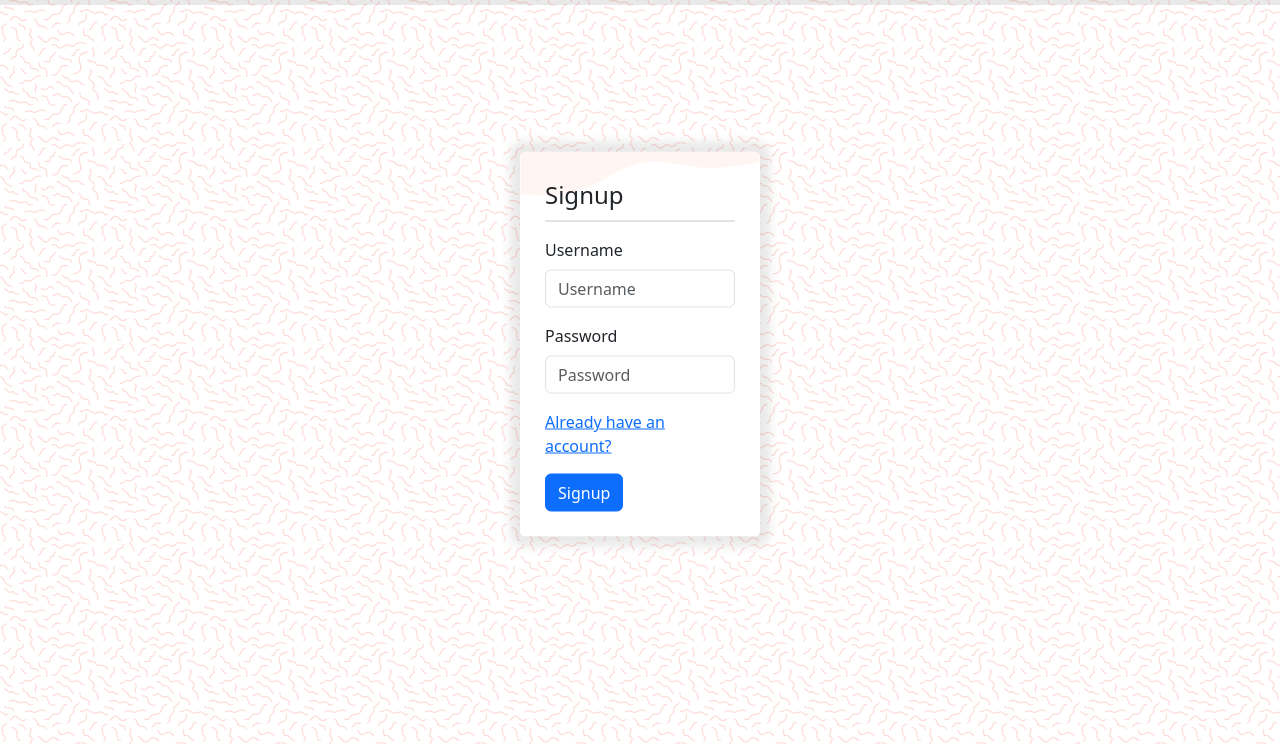
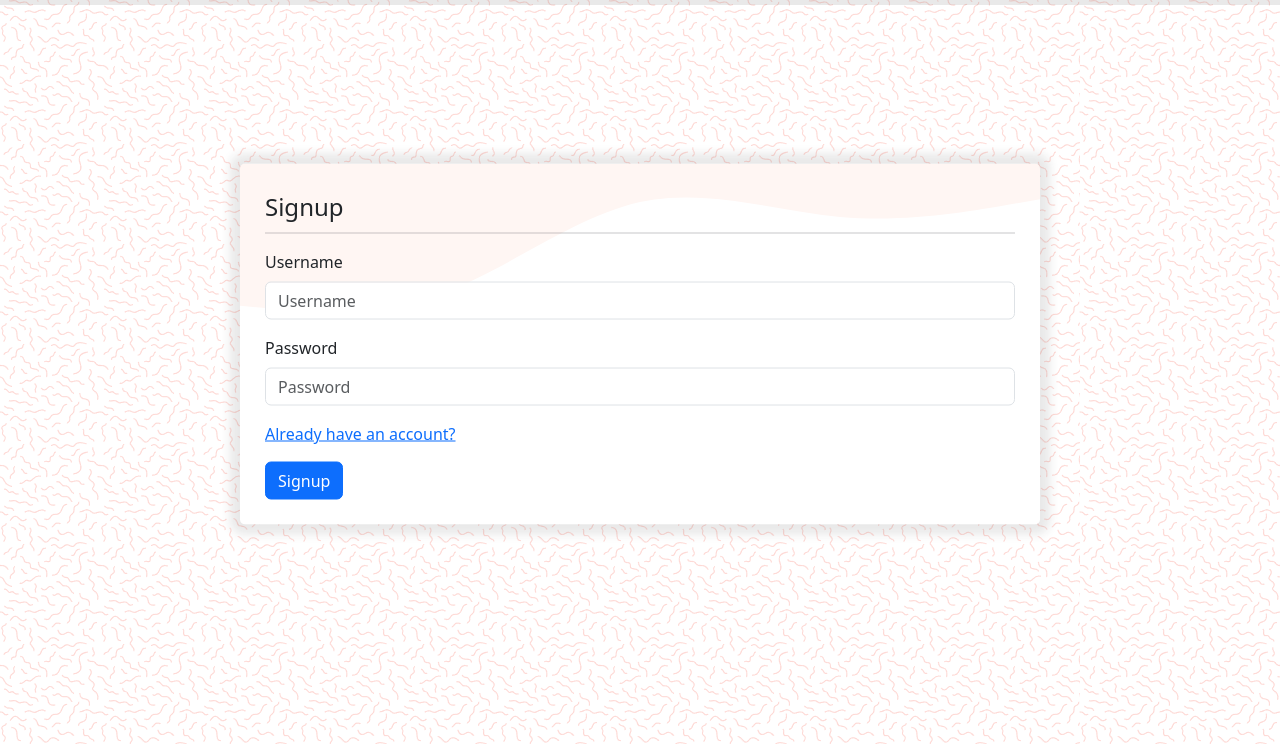
Before and after one commit to loganwldn/tms, a Flask app: page /auth/signup in a window 1280 px wide. Shown: the part 56-800 px from the top of the page. Run offline with Flask 3, Linux system fonts and the light colour scheme.

Commit message:
Change form size

```diff
--- a/routes/static/global.css
+++ b/routes/static/global.css
@@ -27,7 +27,7 @@ body {
 
 .centred-form {
     position: absolute;
-    width: 15em;
+    width: 50em;
     top: 50%;
     left: 50%;
     transform: translate(-50%,-50%);
```
